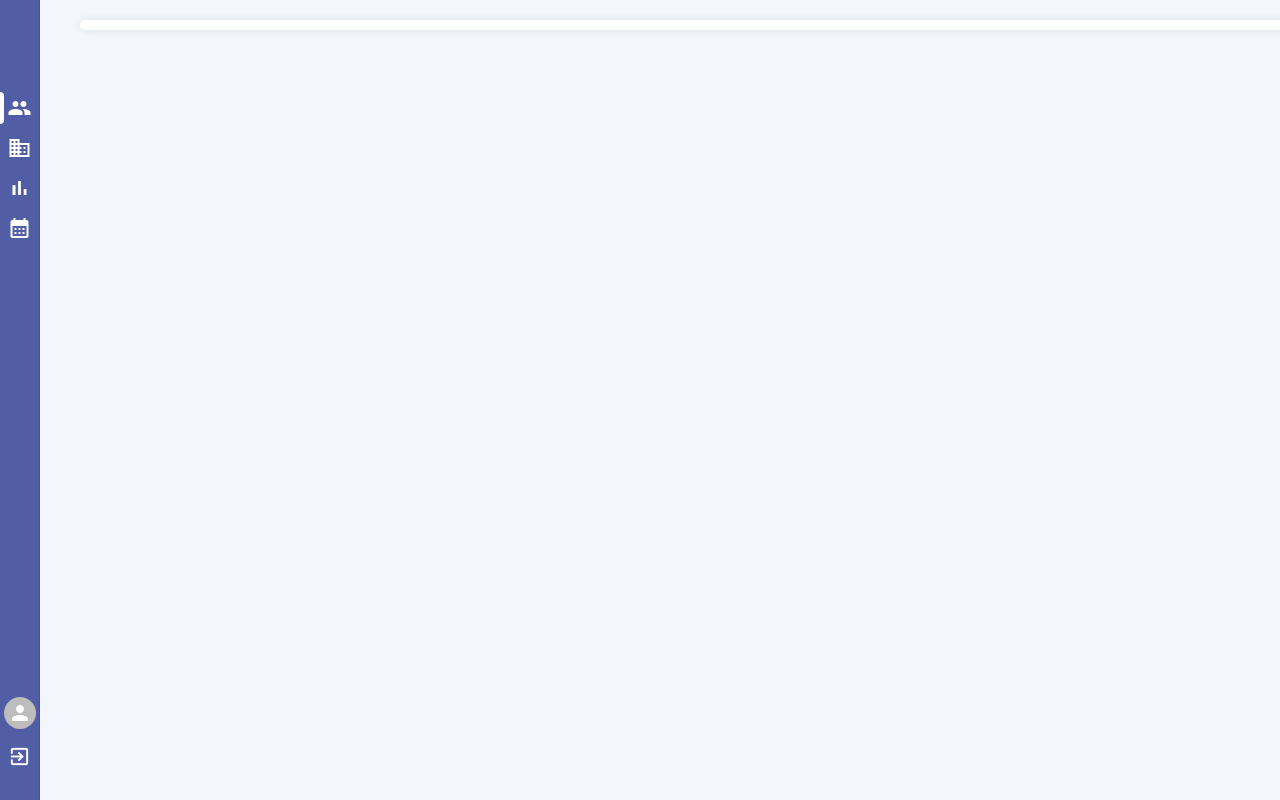
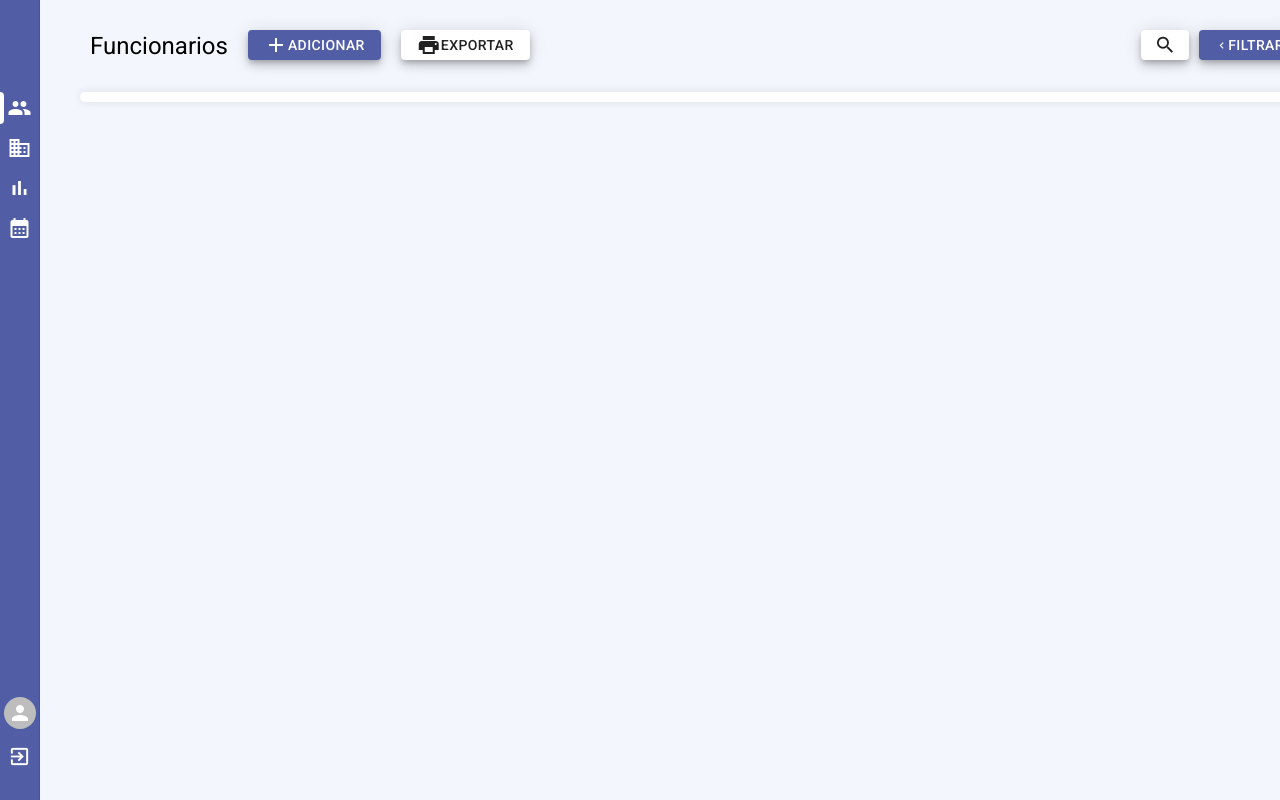
Before and after one commit to MagnoCavalcanti/SistemaPonto, a React (Vite) app in the folder frontend/: page /home in a window 1280 px wide. Shown: the top 800 px of the page. Built offline with nearby package versions, Linux system fonts and the light colour scheme; sample sign-in values are in the browser's storage.

Commit message:
Adicionando o header da page de funcionários

```diff
--- a/frontend/src/components/ItemSideBar.jsx
+++ b/frontend/src/components/ItemSideBar.jsx
@@ -19,10 +19,24 @@ export const ItemSideBar = ({icon, to, location, pageName}) => {
       }
 
       return(
-        <ListItem component={Link} to={to} button={true} sx={{ justifyContent: "center", py: 1, "&::before": isActive? ativado : {}}}>
-            <ListItemIcon sx={{ color: "white", minWidth: "auto" }}>
-              <Tooltip title={pageName}><Icon>{icon}</Icon></Tooltip>
+        <Tooltip title={pageName} placement="right">
+          <ListItem
+          component={Link}
+          to={to}
+          button={true}
+          sx={{
+            justifyContent: "center",
+            py: 1,
+            "&::before": isActive? ativado : {}
+            }}>
+            <ListItemIcon
+            sx={{
+              color: "white",
+              minWidth: "auto"
+              }}>
+              <Icon>{icon}</Icon>
             </ListItemIcon>
-        </ListItem>
+          </ListItem>
+        </Tooltip>
       )
 }
--- a/frontend/src/pages/home.jsx
+++ b/frontend/src/pages/home.jsx
@@ -2,6 +2,7 @@ import { useLocation } from "react-router-dom";
 import Barra_deNavegacao from "../components/sideBar";
 
 import "../styles/home.css"
+import { Fab, Grid2, Icon, Tooltip, Typography } from "@mui/material";
 
 
 function Home(){
@@ -10,7 +11,68 @@ function Home(){
     return (
         <div className="background">
             <Barra_deNavegacao location={location}/>
-            <section>
+            <main>
+                <section className="cabeçalho">
+                    <Grid2 sx={{ display: "flex", gap: "20px"}}>
+                        <Typography variant="h5" component="h2">Funcionarios</Typography>
+                        <Tooltip title="Adicionar funcionários">
+                            <Fab variant="extended" sx={{
+                            backgroundColor: "#515EA6",
+                            color: "white",
+                            height: 30,
+                            borderRadius: "4px",
+                            "&:hover": {
+                                backgroundColor: "#465193"
+                            }
+                            }}>
+                                <Icon>add</Icon>
+                                <p>Adicionar</p>
+                            </Fab>
+                        </Tooltip>
+                        <Tooltip title="Exportar dados">
+                            <Fab variant="extended" sx={{
+                                backgroundColor: "white",
+                                height: 30,
+                                borderRadius: "4px",
+
+                            }}>
+                                <Icon>local_printshop</Icon>
+                                <p>Exportar</p>
+                            </Fab>
+                        </Tooltip>
+                    </Grid2>
+                    <Grid2 sx={{ display: "flex", gap: "10px"}}>
+                        <Tooltip title="buscar">
+                            <Fab
+                            variant="extended"
+                            sx={{
+                                backgroundColor: "white",
+                                height: 30,
+                                width: 30,
+                                borderRadius: "4px"
+                            }}>
+                                <Icon sx={{ fontSize: 22}}>search</Icon>
+                            </Fab>
+                        </Tooltip>
+                        <Tooltip title="Filtro">
+                            <Fab
+                            variant="extended"
+                            sx={{
+                                backgroundColor: "#515EA6",
+                                color: "white",
+                                height: 30,
+                                borderRadius: "4px",
+                                "&:hover": {
+                                    backgroundColor: "#465193"
+                                }
+                            }}>
+                                <Icon sx={{ fontSize: "small"}}>chevron_left</Icon>
+                                Filtrar
+                            </Fab>
+                        </Tooltip>
+                    </Grid2>
+                </section>
+                <section className="tabela_section">
                     <table className="tabela">
                         <thead>
 
@@ -20,6 +82,7 @@ function Home(){
                         </tbody>
                     </table>
                 </section>
+            </main>
         </div>
     )
 }
--- a/frontend/src/styles/home.css
+++ b/frontend/src/styles/home.css
@@ -16,9 +16,15 @@ div.background {
     gap: 10px;
 }
 
+div.background > main > section.cabeçalho{
+    display: flex;
+    justify-content: space-between;
+    margin: 30px 40px 30px ;
+}
 
 
-div.background > section > table.tabela {
+
+div.background > main > section.tabela_section > table.tabela {
     background-color: white;
     margin: 20px 30px;
     border-radius: 5px;
```
Lines whose indentation alone changed are shown as unchanged.
